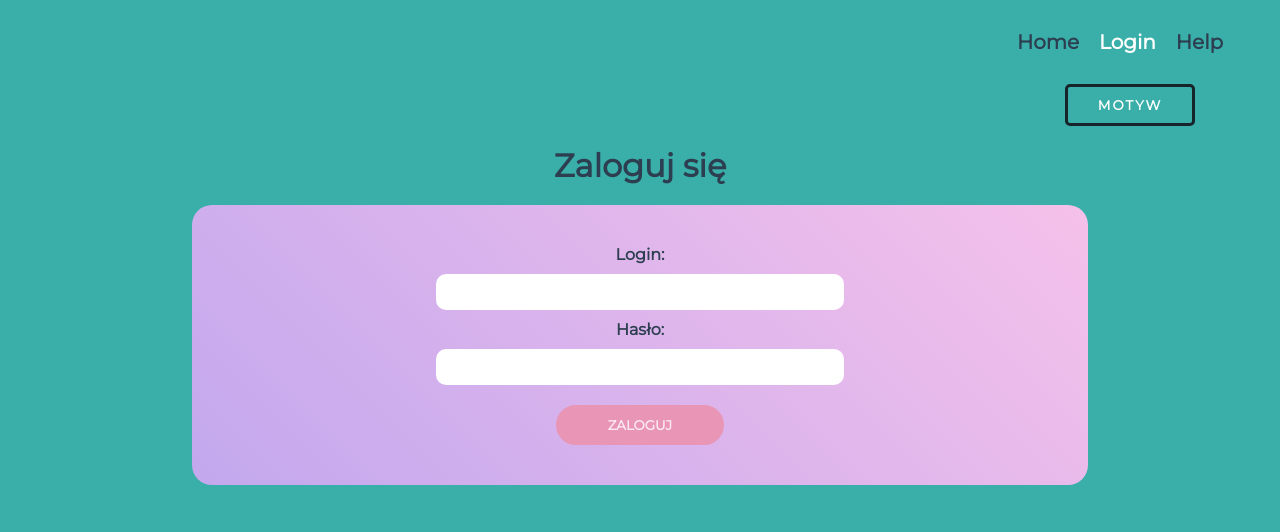
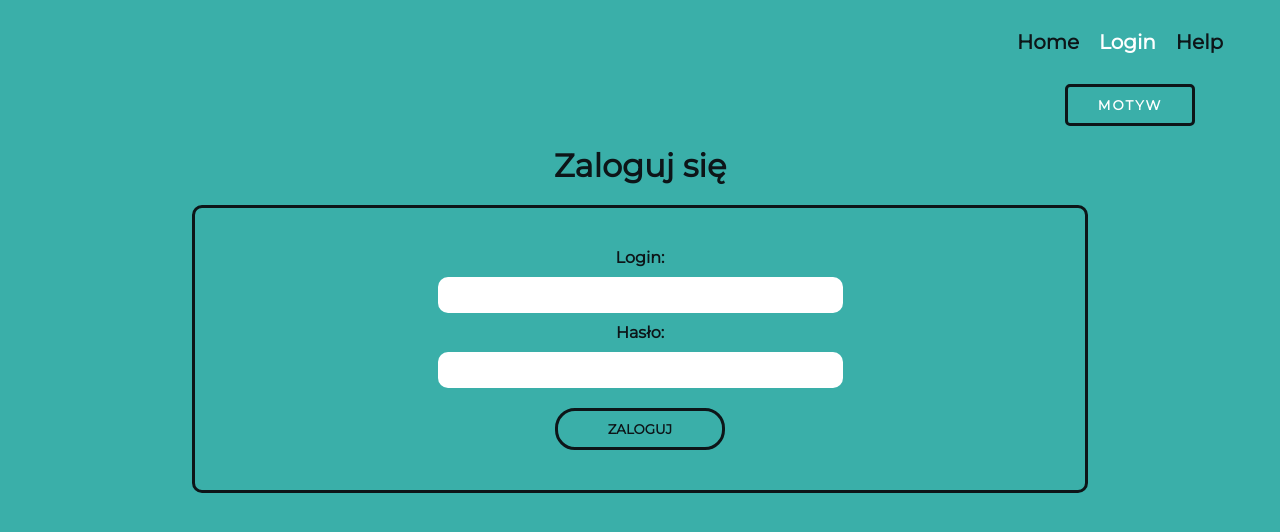
Before and after one commit to micad132/wkck-projekt, a Vue app: page /about in a window 1280 px wide. Shown: the top 532 px of the page. Built offline with nearby package versions, Linux system fonts and the light colour scheme.

Commit message:
changing theme added

```diff
--- a/src/App.vue
+++ b/src/App.vue
@@ -116,7 +116,7 @@ header{
 	nav a {
 		font-weight: bold;
 		font-size: 20px;
-		color: #2c3e50;
+		color: #0d1518;
 		text-decoration: none;
 		margin-right: 20px;
 
@@ -157,21 +157,15 @@ header{
 
 	.theme:hover{
 
-		background-color: #fff;
-		border: 3px solid #fff;
-		color: #17252A;
+		background-color: var(--theme-hover-button-color);
+		border: 3px solid var(--theme-hover-button-color);
+		color: var(--theme-hover-button-text);
 	}
-
-
-
-#app.darktheme{
 
 
 
 
 
- }
-
 
 
 </style>
--- a/src/styles/variables.css
+++ b/src/styles/variables.css
@@ -6,13 +6,23 @@
 .light-theme{
 
 	--background-main: #3AAFA9;
-	--theme-button-border: #17252A;
+	--theme-button-border: #0d1518;
+	--theme-font-color: #0d1518;
+	--theme-button-font-color: #DEF2F1;
+	--theme-hover-button-color: #0d1518;
+	--theme-hover-button-text: #fff;
+	--theme-help-font-color: #0d1518;
 
 }
 
 .dark-theme{
 
 	--background-main: #17252A;
-	--theme-button-border: #fff;
+	--theme-button-border: #3AAFA9;
+	--theme-font-color: #3AAFA9;
+	--theme-button-font-color: #000;
+	--theme-hover-button-color: #fff;
+	--theme-hover-button-text: #000;
+	--theme-help-font-color: #3AAFA9;
 
 }
--- a/src/views/HelpView.vue
+++ b/src/views/HelpView.vue
@@ -36,12 +36,20 @@ export default {
 
 	.wrapper{
 
-		background-image: linear-gradient(45deg,#C3A8EE,#F5C1EA);
+		background-color: transparent;
 		margin: 0 auto;
 		width: 70%;
 		max-width: 1200px;
 		padding: 40px;
 		border-radius: 20px;
+		border: 3px solid var(--theme-button-border);
+
+
+		h1{
+
+			color: var(--theme-help-font-color);
+
+		}
 
 		ul{
 
@@ -50,6 +58,8 @@ export default {
 				margin-top: 20px;
 				font-size: 20px;
 				text-align: justify;
+				color: var(--theme-help-font-color);
+				font-weight: 600;
 			}
 		}
 
--- a/src/views/LoginView.vue
+++ b/src/views/LoginView.vue
@@ -37,7 +37,7 @@ export default {
 
 			if(name)
 			{
-				console.log(name);
+
 
 				this.$router.push({name: 'home', params: {login: name}});
 			}
@@ -56,12 +56,13 @@ export default {
 
 	h1{
 		margin-bottom: 20px;
+		color: var(--theme-font-color);
 	}
 
 	.wrapper{
 
-		background-image: linear-gradient(45deg,#C3A8EE,#F5C1EA);
-		border-radius: 20px;
+		//background-image: linear-gradient(45deg,#C3A8EE,#F5C1EA);
+		border-radius: 10px;
 		margin: 0 auto;
 		width: 70%;
 		max-width: 1200px;
@@ -69,11 +70,14 @@ export default {
 		flex-direction: column;
 		padding: 40px;
 		align-items: center;
+		background-color: transparent;
+		border: 3px solid var(--theme-button-border);
 
 
 		label{
 
 			font-weight: bold;
+			color: var(--theme-font-color);
 
 		}
 
@@ -92,20 +96,20 @@ export default {
 			margin-top: 10px;
 			padding: 10px 50px;
 			border: 0;
-			border: 2px solid #e996b6;
+			border: 3px solid var(--theme-button-border);
 			border-radius: 20px;
 			font-weight: bold;
-			background-color: #e996b6;
-			color: rgba(255, 255, 255, 0.788);
+			background-color: transparent;
+			color: var(--theme-font-color);
 			text-transform: uppercase;
 			transition: 300ms all;
 			outline-color: #e996b6;
 
 			&:hover{
 
-			background-color: #42b983;
-			border: 2px solid #42b983;
-			color: #fff;
+			background-color: var(--theme-hover-button-color);
+			border: 3px solid var(--theme-hover-button-color);
+			color: var(--theme-hover-button-text);
 		}
 		}
 	}
```
